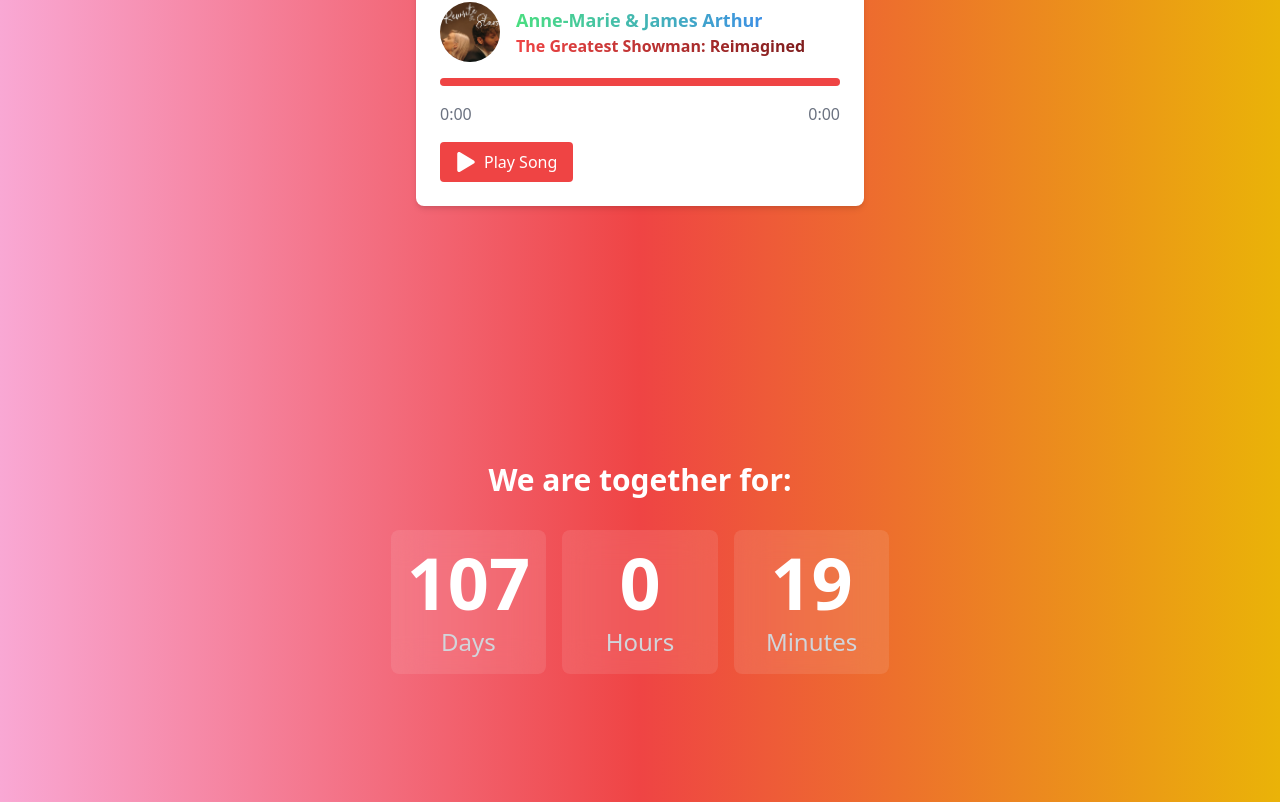
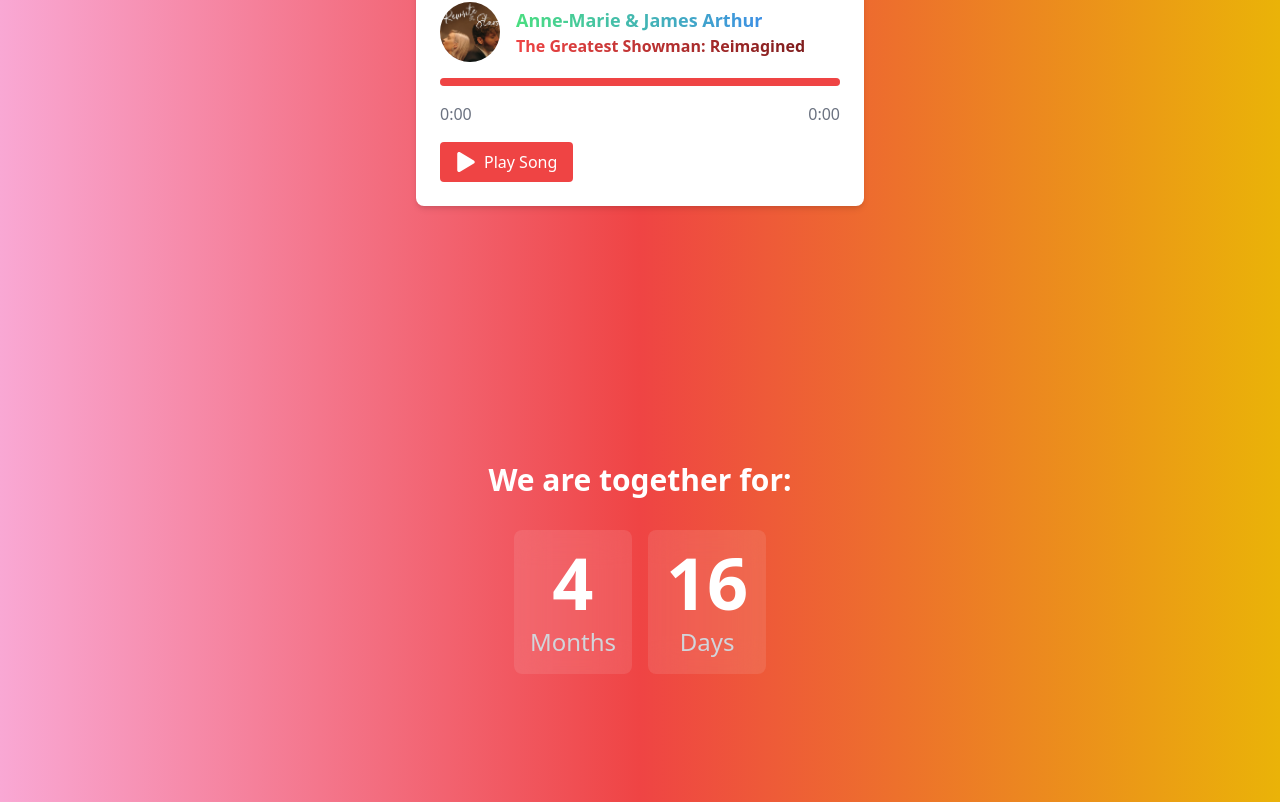
Before and after one commit to workani/danielgloria, a Next.js app: page / in a window 1280 px wide. Shown: the part 1006-1808 px from the top of the page. Built offline with nearby package versions, Linux system fonts and the light colour scheme.

Commit message:
Proper days counter

```diff
--- a/pages/index.js
+++ b/pages/index.js
@@ -21,9 +21,9 @@ export default function Component() {
   const [songTime, setSongTime] = useState({ currentTime: 0, duration: 0 });
 
   useEffect(() => {
-    const newAudio = new Audio('/song.aac');
+    const newAudio = new Audio('/song.mp3');
     newAudio.addEventListener('loadeddata', () => {
-      setAudio(newAudio);
+      setAudio(newAudio);9
       setSongTime({ ...songTime, duration: newAudio.duration });
     });
 
@@ -82,37 +82,65 @@ export default function Component() {
 
 
 
-  // Define the state to hold the relationship duration
-  const [relationshipDuration, setRelationshipDuration] = useState({
-    days: 'XX',
-    hours: 'XX',
-    minutes: 'XX',
-  });
+ // Function to calculate the number of full months between two dates
+const calculateMonths = (startDate, endDate) => {
+  let months;
+  months = (endDate.getFullYear() - startDate.getFullYear()) * 12;
+  months -= startDate.getMonth();
+  months += endDate.getMonth();
+  return months <= 0 ? 0 : months;
+};
 
-  // Function to calculate the time difference
-  const calculateTimeLeft = () => {
+const calculateRemainingDays = (startDate, months) => {
+  const adjustedDate = new Date(startDate);
+  adjustedDate.setMonth(adjustedDate.getMonth() + months);
+  adjustedDate.setDate(startDate.getDate()); // Ensure we compare the same day of the month
+  const currentDate = new Date();
+
+  // If the adjusted date is in the future, we've gone one month too far
+  if (adjustedDate > currentDate) {
+    adjustedDate.setMonth(adjustedDate.getMonth() - 1); // Step back one month
+  }
+
+  const differenceInTime = currentDate - adjustedDate;
+  const days = Math.floor(differenceInTime / (1000 * 60 * 60 * 24));
+  return days;
+};
+
+// Function to calculate the relationship duration
+const calculateRelationshipDuration = () => {
   const startDate = new Date('2023-09-29'); // Replace with your relationship start date
   const currentDate = new Date();
-    const differenceInTime = currentDate - startDate;
+
+  const months = calculateMonths(startDate, currentDate);
+  const days = calculateRemainingDays(startDate, months);
 
   return {
-      days: Math.floor(differenceInTime / (1000 * 60 * 60 * 24)),
-      hours: Math.floor((differenceInTime / (1000 * 60 * 60)) % 24),
-      minutes: Math.floor((differenceInTime / 1000 / 60) % 60),
+    months: months.toString(), // Convert to string to match the state structure
+    days: days.toString()      // Convert to string to match the state structure
   };
 };
 
 // Effect hook to update the relationship duration
 useEffect(() => {
-    const timer = setInterval(() => {
-      setRelationshipDuration(calculateTimeLeft());
-    }, 60000); // Update every minute
+  const updateDuration = () => {
+    setRelationshipDuration(calculateRelationshipDuration());
+  };
 
   // Set the initial duration immediately on component mount
-    setRelationshipDuration(calculateTimeLeft());
+  updateDuration();
+
+  // Update the duration every minute
+  const timer = setInterval(updateDuration, 60000);
 
   return () => clearInterval(timer);
 }, []);
+
+
+const [relationshipDuration, setRelationshipDuration] = useState({
+  days: 'XX',
+  months: 'XX',
+});
 
 
 
@@ -204,19 +232,16 @@ export default function Component() {
     <h2 className="text-3xl font-bold text-white text-center mb-8">We are together for:</h2>
 
     <main className="flex flex-col items-center justify-center space-y-5 sm:space-y-10">
-            <div className="countdown-container grid grid-cols-2 sm:grid-cols-3 text-center gap-4 justify-center">
+      <div className="countdown-container grid grid-cols-2 sm:grid-cols-2 text-center gap-4 justify-center">
+        <div className="bg-white bg-opacity-10 backdrop-filter backdrop-blur-lg rounded-lg p-4">
+          <p className="text-5xl sm:text-7xl font-bold text-white mb-2">{relationshipDuration.months}</p>
+          <p className="text-xl sm:text-2xl text-gray-300">Months</p>
+        </div>
         <div className="bg-white bg-opacity-10 backdrop-filter backdrop-blur-lg rounded-lg p-4">
           <p className="text-5xl sm:text-7xl font-bold text-white mb-2">{relationshipDuration.days}</p>
           <p className="text-xl sm:text-2xl text-gray-300">Days</p>
         </div>
-              <div className="bg-white bg-opacity-10 backdrop-filter backdrop-blur-lg rounded-lg p-4">
-                <p className="text-5xl sm:text-7xl font-bold text-white mb-2">{relationshipDuration.hours}</p>
-                <p className="text-xl sm:text-2xl text-gray-300">Hours</p>
-              </div>
-              <div className="bg-white bg-opacity-10 backdrop-filter backdrop-blur-lg rounded-lg p-4">
-                <p className="text-5xl sm:text-7xl font-bold text-white mb-2">{relationshipDuration.minutes}</p>
-                <p className="text-xl sm:text-2xl text-gray-300">Minutes</p>
-              </div>
+        {/* Removed the minutes div */}
       </div>
     </main>
   </div>
```
Lines whose indentation alone changed are shown as unchanged.
